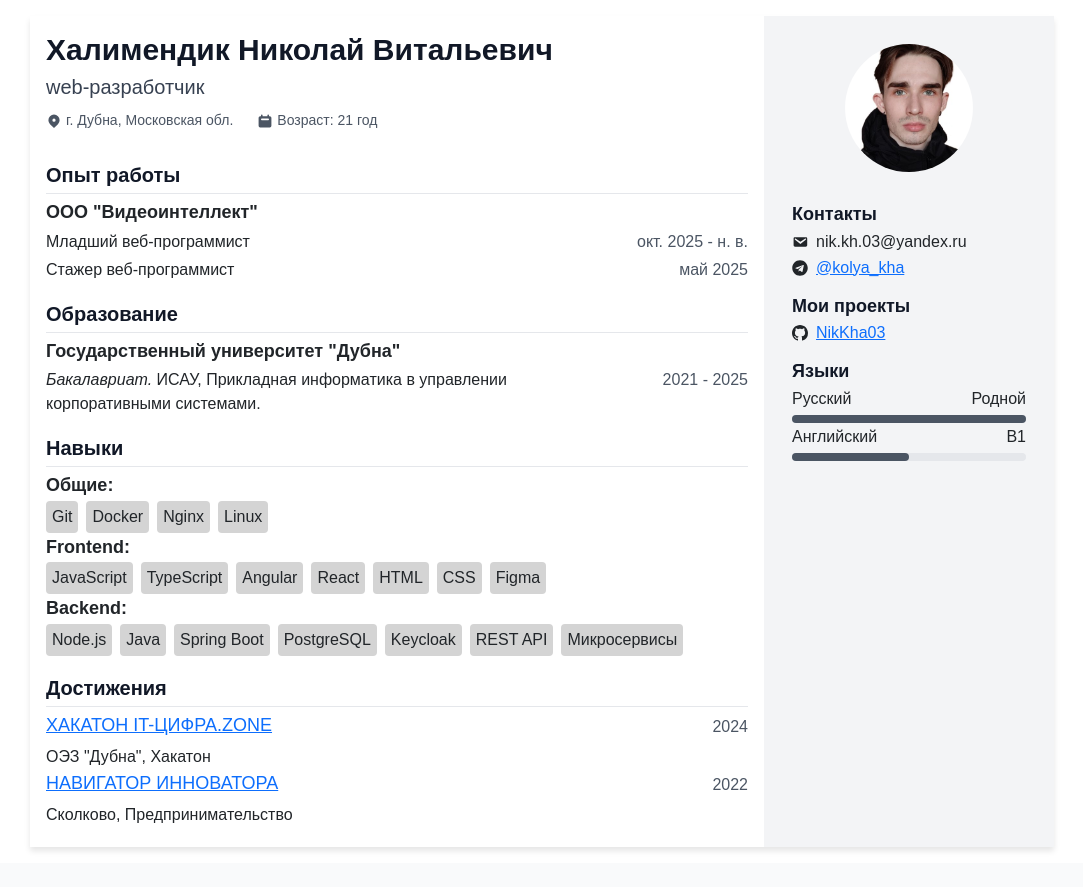
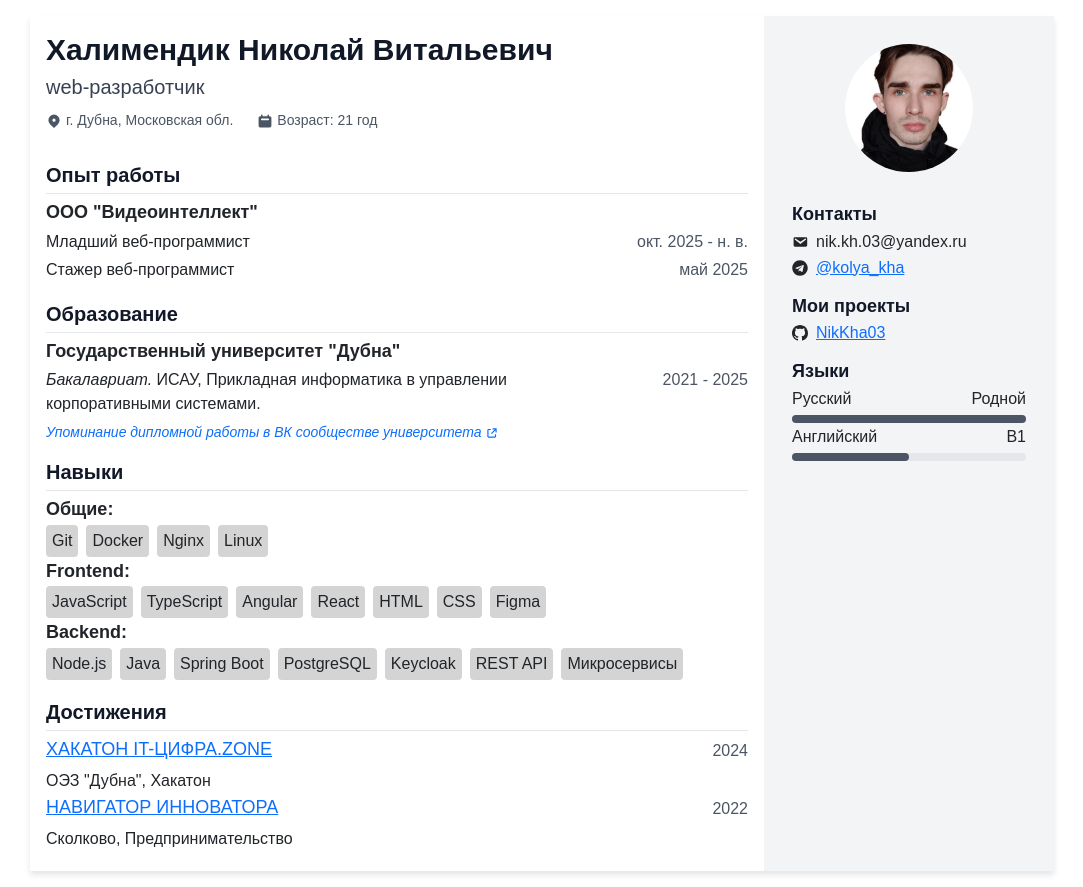
Before and after one commit to NikKha03/resume, a React (Vite) app: page / in a window 1280 px wide. Shown: the whole page, without its empty margins (98-1181 px from the left). Before the commit the page ends 863 px from the top, so only its background shows below. Built offline with nearby package versions, Linux system fonts and the light colour scheme.

Commit message:
Добавил ссылку на упоминание дипломной

```diff
--- a/src/app/components/education.component.jsx
+++ b/src/app/components/education.component.jsx
@@ -12,6 +12,7 @@ export function EducationComponent() {
 					</p>
 					<span className='resume-education-year min-w112'>2021 - 2025</span>
 				</div>
+				<a id="mention" target="_blank" href="https://vk.com/wall-115982637_13493">Упоминание дипломной работы в ВК сообществе университета <img src="/link.svg"></img> </a>
 				{/* <div className='direction'>
 					<p className='resume-details'>
 						<i>Магистратура.</i> ИСАУ, Прикладная информатика. Искусственный Интеллект в системах управления.
--- a/src/app/styles/App.css
+++ b/src/app/styles/App.css
@@ -347,3 +347,11 @@ html {
 	width: 100%;
 	max-width: 81vw;
 }
+
+#mention {
+	font-size: 14px;
+	font-style: italic;
+	cursor: pointer;
+	color: #0d6efd;
+	text-decoration: none;
+}
```
Also changed, not shown: public/link.svg (added).
